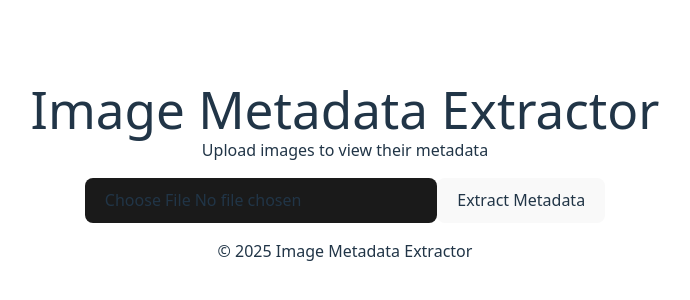
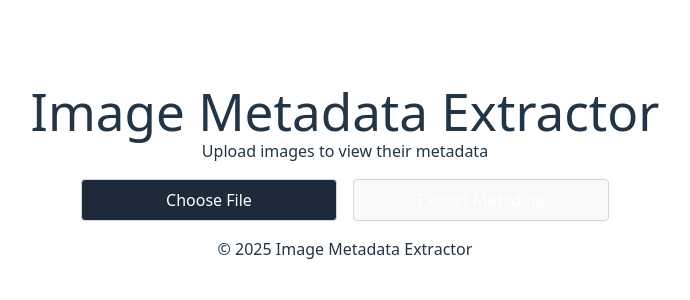
Before and after one commit to achintha-umayanga/META-Extractor-fe, a React (Vite) app: page / in a window 1280 px wide. Shown: the part 228-528 px from the top of the page, without its empty margins (295-985 px from the left). Built offline with nearby package versions, Linux system fonts and the light colour scheme.

Commit message:
made the both buttons look the same

```diff
--- a/src/components/ImageUploader.tsx
+++ b/src/components/ImageUploader.tsx
@@ -58,15 +58,19 @@ export default function ImageUploader() {
   };
 
   return (
-    <div className="image-uploader">
+    <div className="image-uploader flex flex-col items-center">
       {/* <h2>Image Metadata Extractor</h2> */}
-      <form onSubmit={handleSubmit} className='m-4'>
-        <input
-          type="file"
-          accept="image/*"
-          onChange={handleFileChange}
-        />
-        <button type="submit" disabled={!file || isLoading}>
+      <form onSubmit={handleSubmit} className='m-4 flex flex-row items-center gap-4'>
+        <label className="custom-file-upload cursor-pointer w-64 flex items-center justify-center px-4 py-2 rounded bg-gray-800 text-white border border-gray-300 transition-colors duration-150 hover:bg-gray-700 focus:bg-gray-700">
+          <input
+            type="file"
+            accept="image/*"
+            onChange={handleFileChange}
+            className="hidden"
+          />
+          {file ? file.name : "Choose File"}
+        </label>
+        <button type="submit" disabled={!file || isLoading} className="px-4 py-2 w-64 rounded bg-gray-800 text-white border border-gray-300 transition-colors duration-150 hover:bg-gray-700 focus:bg-gray-700">
           {isLoading ? 'Processing...' : 'Extract Metadata'}
         </button>
       </form>
--- a/src/index.css
+++ b/src/index.css
@@ -37,7 +37,7 @@ h1 {
   line-height: 1.1;
 }
 
-button {
+/* button {
   border-radius: 8px;
   border: 1px solid transparent;
   padding: 0.6em 1.2em;
@@ -47,9 +47,9 @@ button {
   background-color: #1a1a1a;
   cursor: pointer;
   transition: border-color 0.25s;
-}
+} */
 
-input {
+/* input {
   border-radius: 8px;
   border: 1px solid transparent;
   padding: 0.6em 1.2em;
@@ -59,7 +59,7 @@ input {
   background-color: #1a1a1a;
   cursor: pointer;
   transition: border-color 0.25s;
-}
+} */
 /* button:hover {
   border-color: #646cff;
 } */
```
